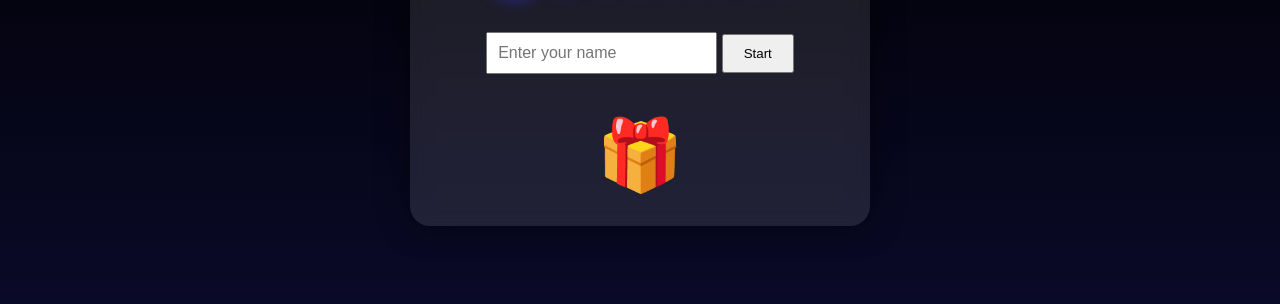
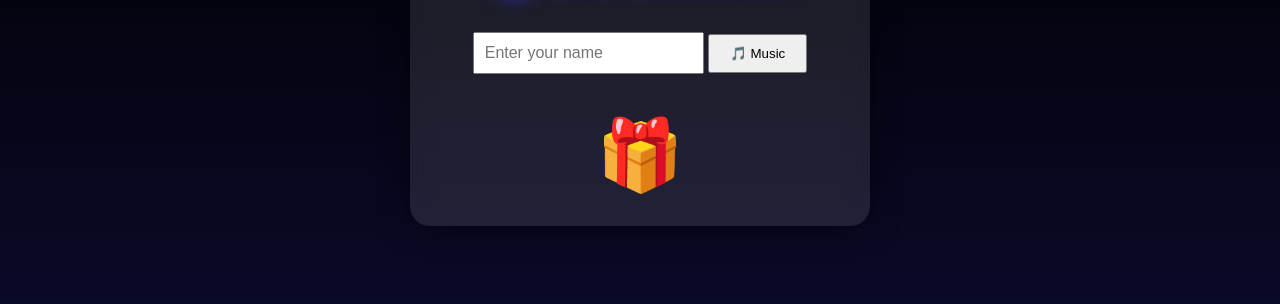
Before and after one commit to nafis1630/Eid-Mubarak-, a plain HTML site: page index.html in a window 1280 px wide. Shown: the part 207-511 px from the top of the page. Drawn offline with Linux system fonts and the light colour scheme.

Commit message:
Change button to toggle music instead of starting

```diff
--- a/index.html
+++ b/index.html
@@ -12,7 +12,7 @@
   <h1 class="title">🌙 Eid Mubarak</h1>
 
   <input type="text" id="nameInput" placeholder="Enter your name">
-  <button onclick="startWish()">Start</button>
+  <button onclick="toggleMusic()">🎵 Music</button>
 
   <h2 id="wishText"></h2>
 
```
